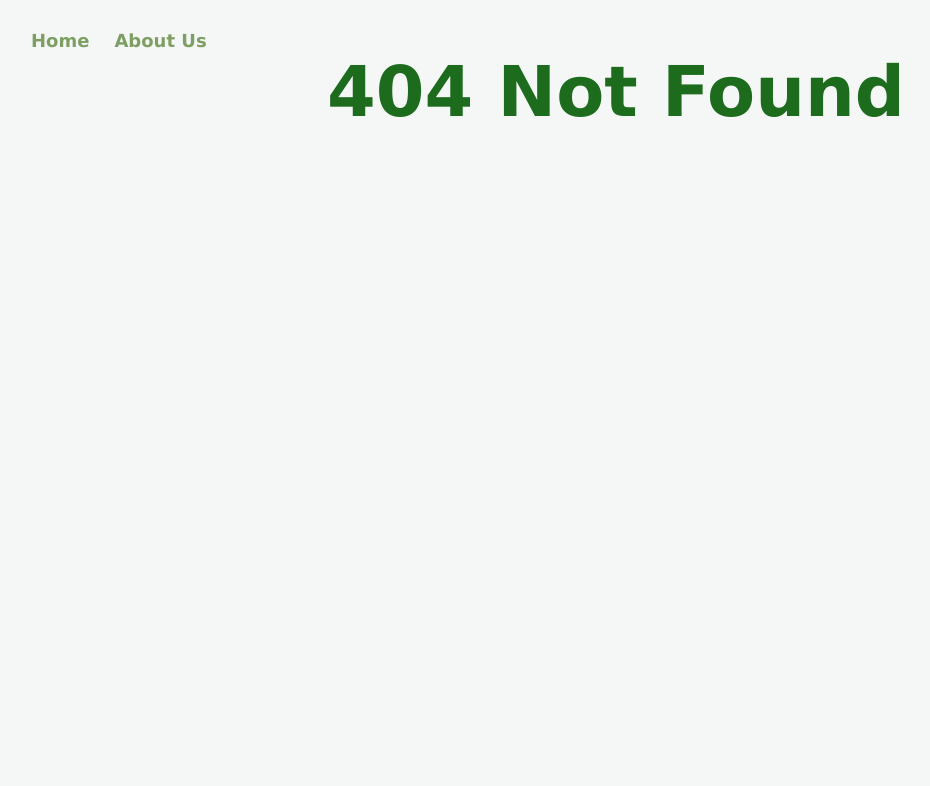
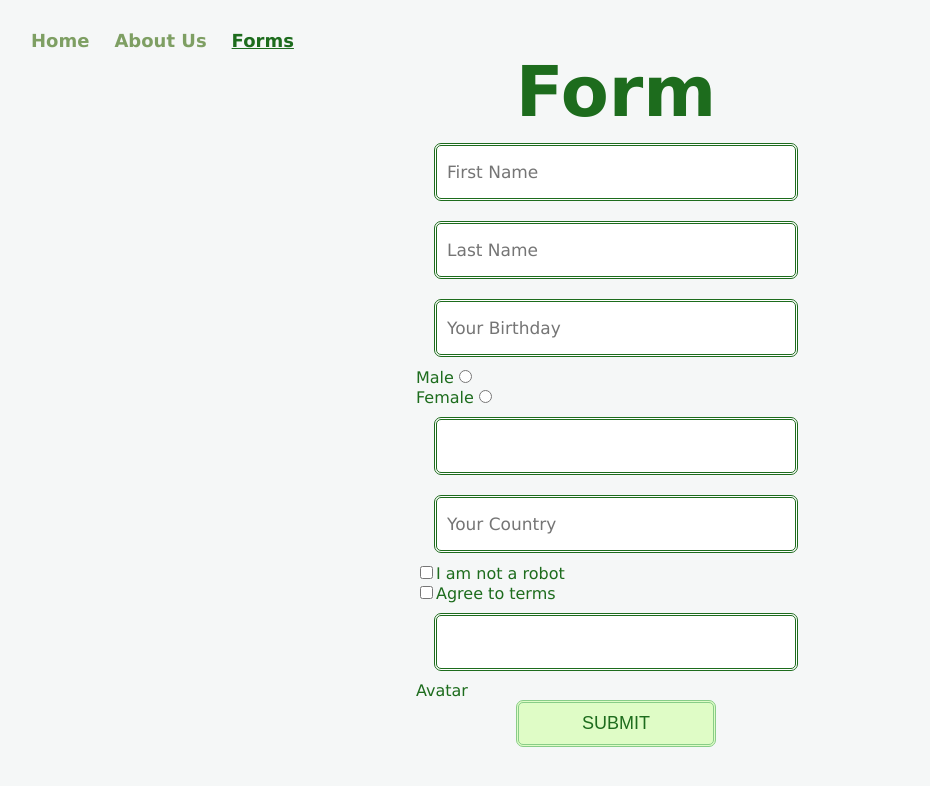
Before and after one commit to Vipa4ka/React_2023_Q1, a React (Vite) app: page /forms in a window 1280 px wide. Before the commit this address had no page. Shown: the top 786 px of the page, without its empty margins (24-954 px from the left). Built offline with nearby package versions, Linux system fonts and the light colour scheme.

Commit message:
feat: add sample forms

```diff
--- a/src/App.tsx
+++ b/src/App.tsx
@@ -3,6 +3,7 @@ import Home from './pages/Home';
 import NotFound from './pages/NotFoundPage';
 import AboutUs from './pages/AboutUs';
 import { Layout } from './components/Layout';
+import Form from './pages/Forms';
 
 function App() {
   return (
@@ -11,6 +12,7 @@ function App() {
         <Route path="/" element={<Layout />}>
           <Route index element={<Home />} />
           <Route path="about" element={<AboutUs />} />
+          <Route path="forms" element={<Form />} />
           <Route path="*" element={<NotFound />} />
         </Route>
       </Routes>
--- /dev/null
+++ b/src/components/Forms/Forms.module.css
@@ -0,0 +1,36 @@
+.list {
+  display: flex;
+  margin: 0 auto;
+  flex-direction: column;
+  width: 400px;
+}
+
+.input {
+  height: 50px;
+  width: 344px;
+  margin: 10px auto;
+  display: flex;
+  border: double #1d6c1d;
+  border-radius: 7px;
+  color: #1d6c1d;
+  padding-left: 10px;
+  padding-right: 4px;
+  font: inherit;
+  font-size: 17px;
+}
+
+.form_button {
+  display: flex;
+  justify-content: center;
+  list-style-type: none;
+  width: 200px;
+  padding: 10px 20px;
+  margin: 0 auto;
+  border-radius: 4px;
+  background-color: #dffcc6;
+  border: double #88cd88;
+  color: #1d6c1d;
+  border-radius: 7px;
+  font-size: 18px;
+  cursor: pointer;
+}
--- /dev/null
+++ b/src/components/Forms/Forms.tsx
@@ -0,0 +1,116 @@
+import styles from './Forms.module.css';
+import { Component } from 'react';
+
+class Forms extends Component {
+  state = {
+    value: '',
+    agreed: false,
+  };
+
+  handleChange = (e) => {
+    this.setState({ value: e.target.value });
+  };
+  handleChangeCheckbox = () => {
+    // this.setState({ [name]: type === 'checkbox' ? checked : value });
+  };
+
+  handleSubmit = () => {};
+
+  render() {
+    const { value, agreed } = this.state;
+
+    return (
+      <form className={styles.list} onSubmit={this.handleSubmit}>
+        <label>
+          <input
+            className={styles.input}
+            type="text"
+            placeholder="First Name"
+            value={value}
+            onChange={this.handleChange}
+          />
+        </label>
+        <label>
+          <input
+            className={styles.input}
+            type="text"
+            placeholder="Last Name"
+            value={value}
+            onChange={this.handleChange}
+          />
+        </label>
+        <label>
+          <input
+            className={styles.input}
+            type="text"
+            placeholder="Your Birthday"
+            value={value}
+            onChange={this.handleChange}
+          />
+        </label>
+        <label>
+          Male
+          <input
+            type="radio"
+            // checked={gender === Gender.MALE}
+            name="gender"
+            // value={Gender.MALE}
+            onChange={this.handleChange}
+          />
+        </label>
+        <label>
+          Female
+          <input
+            type="radio"
+            // checked={gender === Gender.FEMALE}
+            name="gender"
+            // value={Gender.FEMALE}
+            onChange={this.handleChange}
+          />
+        </label>
+        <label>
+          <input
+            className={styles.input}
+            type="text"
+            placeholder=""
+            value={value}
+            onChange={this.handleChange}
+          />
+        </label>
+        <label>
+          <input
+            className={styles.input}
+            type="text"
+            placeholder="Your Country"
+            value={value}
+            onChange={this.handleChange}
+          />
+        </label>
+        <label>
+          <input type="checkbox" checked={agreed} onChange={this.handleChangeCheckbox} />I am not a
+          robot
+        </label>
+        <label>
+          <input type="checkbox" checked={agreed} onChange={this.handleChangeCheckbox} />
+          Agree to terms
+        </label>
+        <label>
+          <input
+            className={styles.input}
+            type="text"
+            placeholder=""
+            value={value}
+            onChange={this.handleChange}
+          />
+          Avatar
+        </label>
+
+        <button className={styles.form_button} type="submit">
+          SUBMIT {value}
+        </button>
+      </form>
+    );
+  }
+}
+
+export default Forms;
--- /dev/null
+++ b/src/components/Forms/index.ts
@@ -0,0 +1 @@
+export { default } from './Forms';
--- a/src/components/Navigation/Navigation.tsx
+++ b/src/components/Navigation/Navigation.tsx
@@ -16,6 +16,12 @@ function Navigation() {
       >
         About Us
       </NavLink>
+      <NavLink
+        to="/forms"
+        className={({ isActive }) => (isActive ? styles.activeStyle : styles.navigation)}
+      >
+        Forms
+      </NavLink>
     </nav>
   );
 }
--- /dev/null
+++ b/src/pages/Forms.tsx
@@ -0,0 +1,13 @@
+import HeadTitle from '../components/HeadTitle';
+import Forms from '../components/Forms';
+
+function Form() {
+  return (
+    <>
+      <HeadTitle>Form</HeadTitle>
+      <Forms />
+    </>
+  );
+}
+
+export default Form;
```
